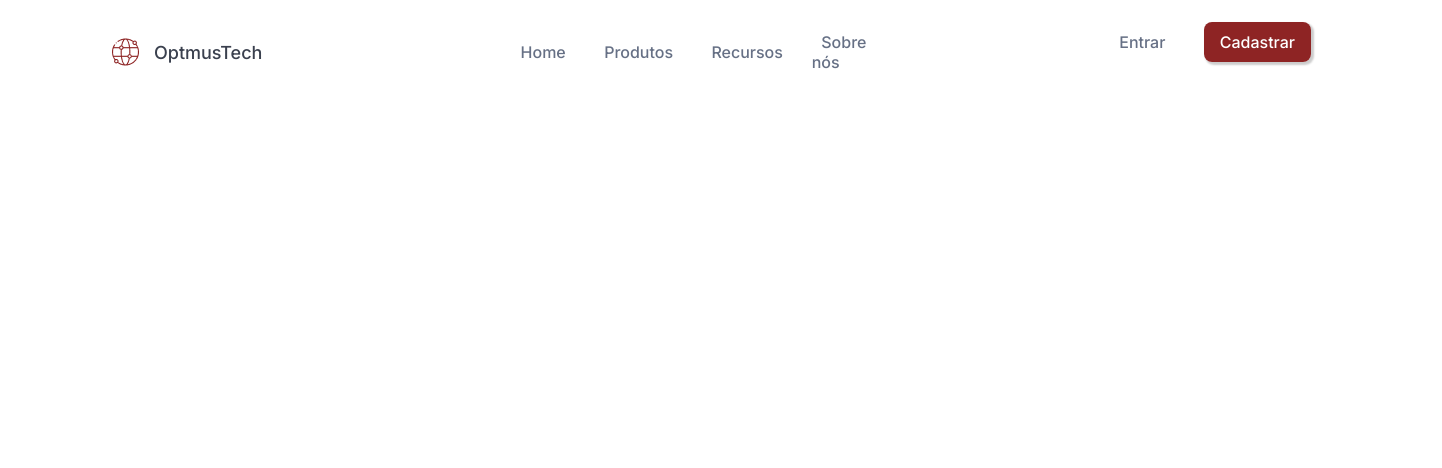
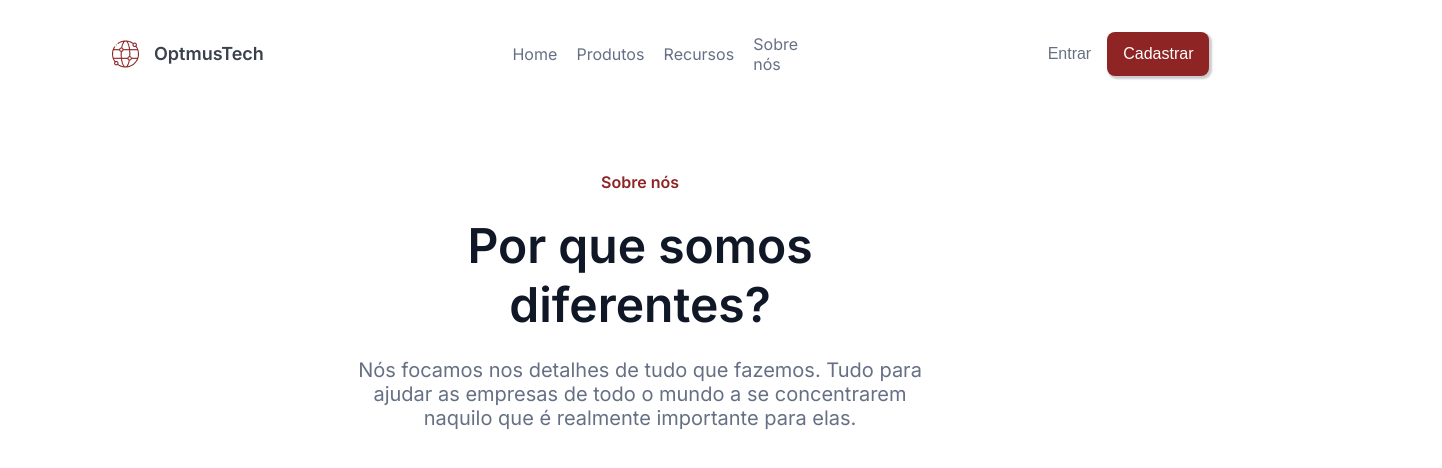
Before and after one commit to allyssonf10/OptimusTech, a plain HTML site: page index.html in a window 1280 px wide. Shown: the whole page, 1442 px wide, since content can reach past the window. Drawn offline with Linux system fonts and the light colour scheme.

Commit message:
melhorias realizadas

```diff
--- a/assets/navbar.css
+++ b/assets/navbar.css
@@ -3,7 +3,7 @@
     justify-content: space-between;
 }
 
-.navbar-lista, .navbar-logo{
+.links, .navbar-logo, .buttons{
     display: flex;
     align-items: center;
     padding: 2em 7em;
@@ -15,23 +15,30 @@
     font-size: 18px;
 }
 
-.navbar-lista-link,
+.links{
+    margin-right: auto;
+}
+
 a{
-    list-style-type: none;
     text-decoration: none;
     margin: 0 0.6em;
     color: var(--cinza);
     font-size: 16px;
 }
 
-.entrada-1{
-    margin-right: auto;
+button{
+    padding: 0.8rem 1rem;
+    cursor: pointer;
+    border: none;
+    border-radius: 0.5rem;
+    font-weight: 500;
+    background: none;
+    color: var(--cinza);
+    font-size: 16px;
 }
 
-.cadastro{
+#signUp{
     background: var(--vermelho-central);
-    padding: 0.6em 1em;
+    box-shadow: 2px 2px 2px 1px rgba(0, 0, 0, 0.2);
     color: var(--branco);
-    border-radius: 8px;
-    box-shadow: 2px 2px 2px 1px rgba(0, 0, 0, 0.2);
 }
--- a/assets/style.css
+++ b/assets/style.css
@@ -1,4 +1,5 @@
 @import url(./navbar.css);
+@import url(./cabecalho.css);
 
 *{
     padding: 0;
@@ -14,7 +15,9 @@
 }
 
 body{
+    width: 100%;
+    height: 100vh;
     font-family: 'Inter', sans-serif;
     font-size: 16px;
-    font-weight: 500;
+    font-weight: 400;
 }
--- a/index.html
+++ b/index.html
@@ -15,36 +15,28 @@
     <header class="navbar">
         <div class="navbar-logo">
             <img src="./imagens/worldwide 1 (Traced).png" alt="logo da página">
-            <p class="logo-titulo">OptmusTech</p>
+            <h2 class="logo-titulo">OptmusTech</h2>
         </div>
-        <div class="entrada-1">
-            <ul class="navbar-lista">
-                <li class="navbar-lista-link">
-                    <a href="#">Home</a>
-                </li>
-                <li class="navbar-lista-link">
-                    <a href="#">Produtos</a>
-                </li>
-                <li class="navbar-lista-link">
-                    <a href="#">Recursos</a>
-                </li>
-                <li class="navbar-lista-link">
-                    <a href="#">Sobre nós</a>
-                </li>
-            </ul>
+        <div class="links">
+            <a href="#">Home</a>
+            <a href="#">Produtos</a>
+            <a href="#">Recursos</a>
+            <a href="#">Sobre nós</a>
+          </div>
+        <div class="buttons">
+            <button>Entrar</button>
+            <button id="signUp">Cadastrar</button>
+          </div>
+    </header>
+
+    <section class="cabecalho">
+        <div class="cabecalho-caixa">
+            <span class="cabecalho-info">Sobre nós</span>
+            <h1 class="cabecalho-titulo">Por que somos diferentes?</h1>
+            <p class="cabecalho-texto">Nós focamos nos detalhes de tudo que fazemos. Tudo para ajudar as empresas de todo o mundo a se concentrarem naquilo que é realmente importante para elas.</p>
         </div>
-        <div class="entrada">
-            <ul class="navbar-lista">
-                <li class="navbar-lista-link">
-                    <a href="#">Entrar</a>
-                </li>
-                <li class="navbar-lista-link">
-                    <a class="cadastro" href="#">Cadastrar</a>
-                </li>
-            </ul>
-        </div>
+    </section>
 
-    </header>
 
 </body>
 </html>
```
